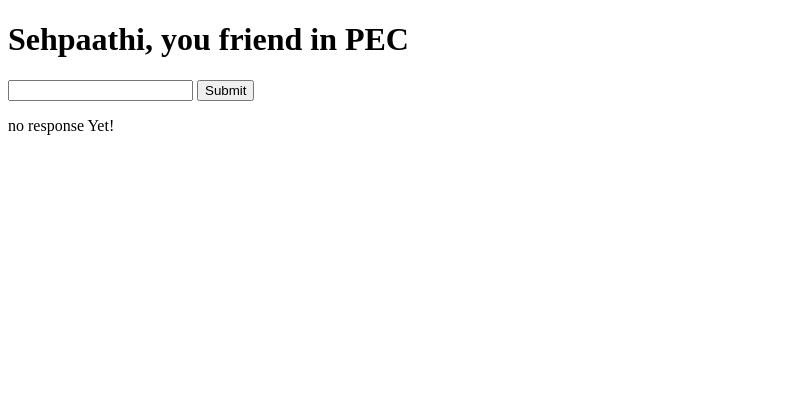
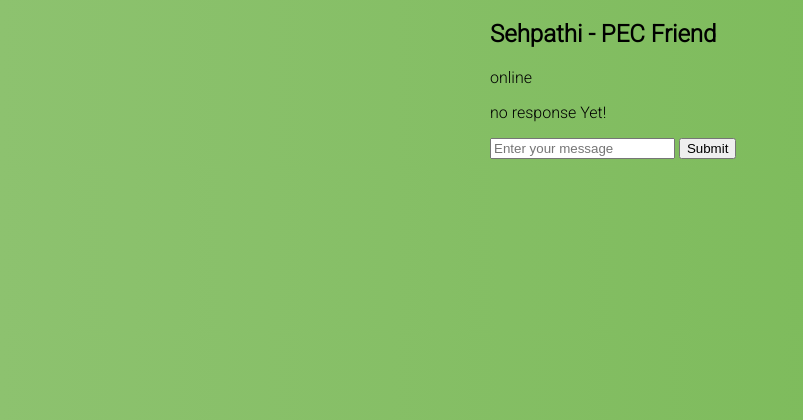
Before and after one commit to tobixoxo/Sehpaathi, a Flask app: page /chatbot in a window 1280 px wide. Shown: the top 420 px of the page, without its empty margins (0-803 px from the left). Run offline with Flask 2, Linux system fonts and the light colour scheme.

Commit message:
Update chatbot.html

```diff
--- a/Application/templates/chatbot.html
+++ b/Application/templates/chatbot.html
@@ -4,17 +4,26 @@
     <meta charset="UTF-8" />
     <meta http-equiv="X-UA-Compatible" content="IE=edge" />
     <meta name="viewport" content="width=device-width, initial-scale=1.0" />
-        <title>Document</title>
+    <link rel="stylesheet" href="../static/chatbot.css">
+    <link rel="stylesheet" type="text/css" href="login_style.css">
+    <link rel="stylesheet" href="https://cdnjs.cloudflare.com/ajax/libs/font-awesome/4.7.0/css/font-awesome.min.css">
+    <link href='https://fonts.googleapis.com/css?family=Titillium+Web:400,300,600' rel='stylesheet' type='text/css'>
+    <link href='https://fonts.googleapis.com/css?family=Titillium+Web:400,300,600' rel='stylesheet' type='text/css'>
+    <script src="https://unpkg.com/@lottiefiles/lottie-player@latest/dist/lottie-player.js"></script>
+    <link rel="stylesheet" href="https://use.fontawesome.com/releases/v5.15.1/css/all.css" integrity="sha384-vp86vTRFVJgpjF9jiIGPEEqYqlDwgyBgEF109VFjmqGmIY/Y4HV4d3Gp2irVfcrp" crossorigin="anonymous">
+    <title>Chatbot</title>
 </head>
 <body>
-        <h1>Sehpaathi, you friend in PEC</h1>
-        <form action="/chatbot" method="POST">
-            <input type="text" name="query" />
-            <input type="submit" />
-        </form>
+    <div class="container">
+        <div class="chat-box">
+            <div class="client-info">
+                <h2>Sehpathi - PEC Friend</h2>
+                <p>online</p>
+            </div>
+            <div class="chats">
                 <div class="chat">
                     {% if CHAT_HISTORY %}
-            <ul>
+                    <ul id="message">
                         {% for text in CHAT_HISTORY %}
                         <li>{{text}}</li>
                         {% endfor %}
@@ -23,5 +32,14 @@
                     <p>no response Yet!</p>
                     {%endif%}
                 </div>
+                <div class="bottom">
+                    <form action="/" method="POST">
+                        <input type="text" name="query" placeholder="Enter your message" />
+                        <input type="submit" />
+                    </form>
+                </div>
+            </div>
+        </div>
+    </div>
 </body>
 </html>
```
Lines whose indentation alone changed are shown as unchanged.
